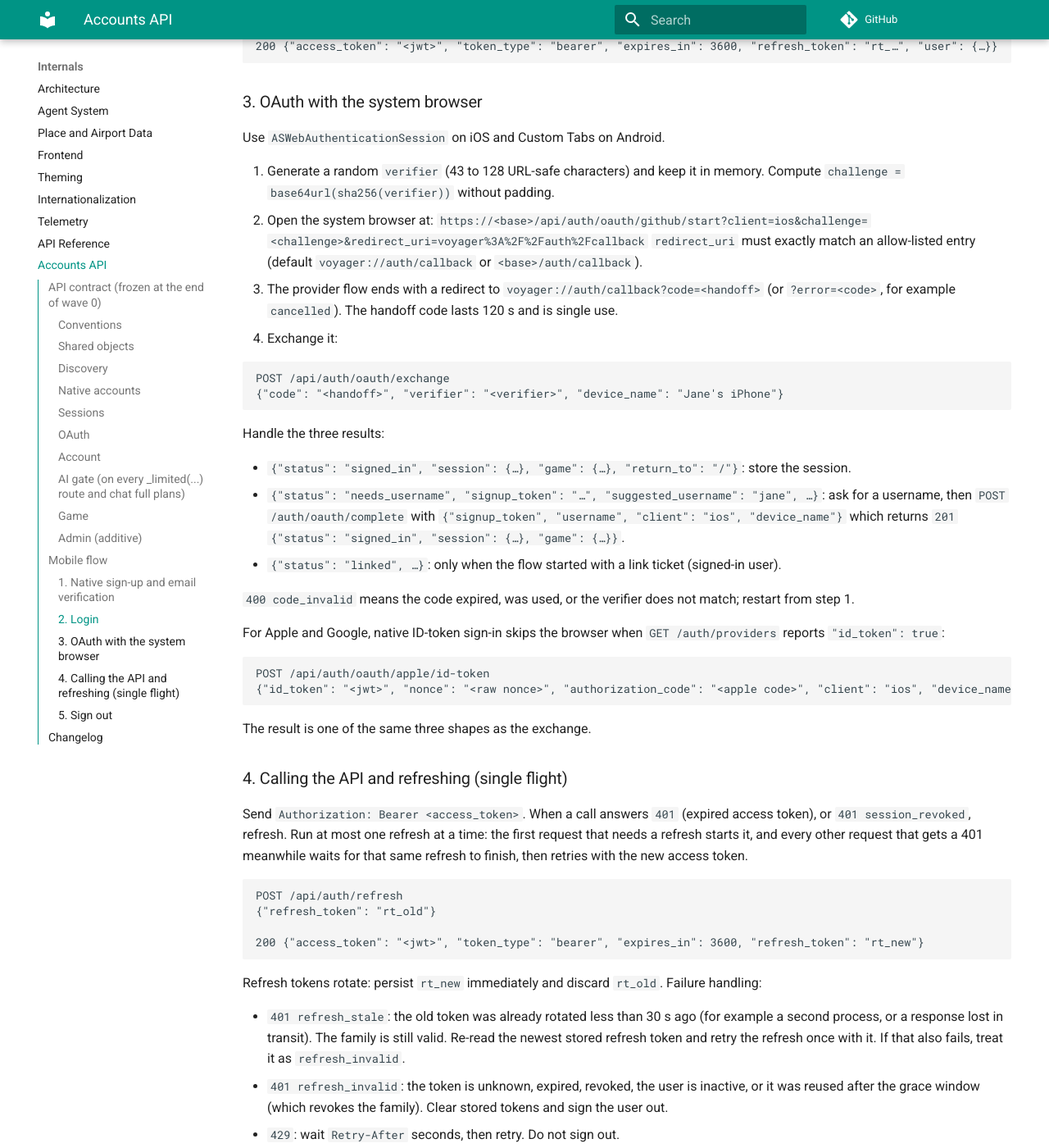
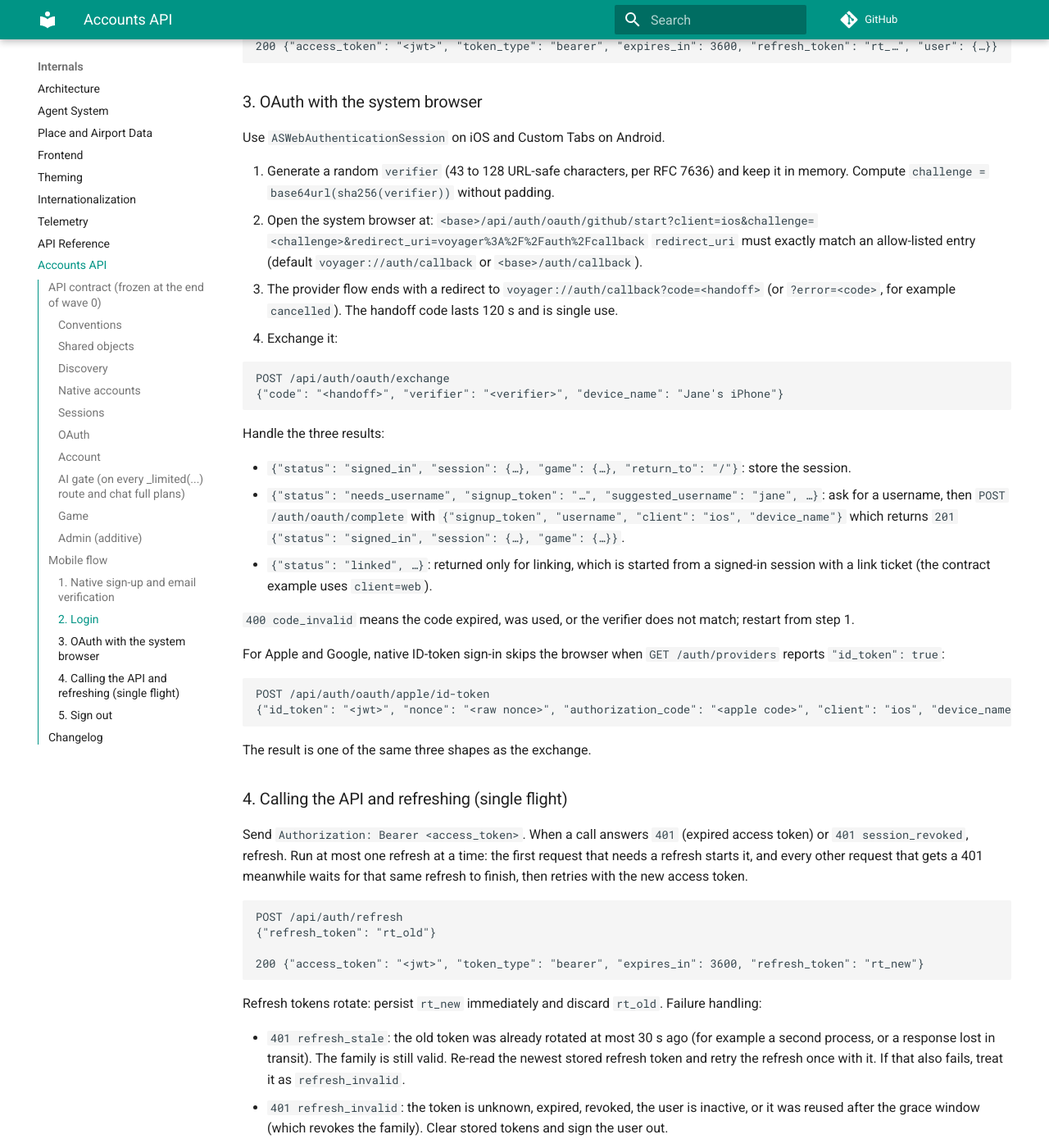
Before and after one commit to rupakc/travel-planner, an MkDocs documentation site: the page built from docs/Accounts-API.md, in a window 1280 px wide and 1400 px high, scrolled down 8525 px. Shown: the whole window at 82% size. Built offline with MkDocs 1.6.1 and Material for MkDocs 9.7.7, drawn with Linux system fonts in a browser that asks for light colours; comment, search, counter and statistics services are not loaded; some of the changed text lies outside the part shown.

Commit message:
docs: tighten Accounts API mobile flow wording
Co-Authored-By: Claude Sonnet 5.5 <noreply@anthropic.com>

````diff
--- a/docs/Accounts-API.md
+++ b/docs/Accounts-API.md
@@ -187,9 +187,9 @@ POST /api/auth/login
 
 Use `ASWebAuthenticationSession` on iOS and Custom Tabs on Android.
 
-1. Generate a random `verifier` (43 to 128 URL-safe characters) and keep it in memory. Compute `challenge = base64url(sha256(verifier))` without padding.
+1. Generate a random `verifier` (43 to 128 URL-safe characters, per RFC 7636) and keep it in memory. Compute `challenge = base64url(sha256(verifier))` without padding.
 2. Open the system browser at:
-   `https://<base>/api/auth/oauth/github/start?client=ios&challenge=<challenge>&redirect_uri=voyager%3A%2F%2Fauth%2Fcallback`
+   `<base>/api/auth/oauth/github/start?client=ios&challenge=<challenge>&redirect_uri=voyager%3A%2F%2Fauth%2Fcallback`
    `redirect_uri` must exactly match an allow-listed entry (default `voyager://auth/callback` or `<base>/auth/callback`).
 3. The provider flow ends with a redirect to `voyager://auth/callback?code=<handoff>` (or `?error=<code>`, for example `cancelled`). The handoff code lasts 120 s and is single use.
 4. Exchange it:
@@ -203,7 +203,7 @@ Handle the three results:
 
 - `{"status": "signed_in", "session": {…}, "game": {…}, "return_to": "/"}`: store the session.
 - `{"status": "needs_username", "signup_token": "…", "suggested_username": "jane", …}`: ask for a username, then `POST /auth/oauth/complete` with `{"signup_token", "username", "client": "ios", "device_name"}` which returns `201 {"status": "signed_in", "session": {…}, "game": {…}}`.
-- `{"status": "linked", …}`: only when the flow started with a link ticket (signed-in user).
+- `{"status": "linked", …}`: returned only for linking, which is started from a signed-in session with a link ticket (the contract example uses `client=web`).
 
 `400 code_invalid` means the code expired, was used, or the verifier does not match; restart from step 1.
 
@@ -218,7 +218,7 @@ The result is one of the same three shapes as the exchange.
 
 ### 4. Calling the API and refreshing (single flight)
 
-Send `Authorization: Bearer <access_token>`. When a call answers `401` (expired access token), or `401 session_revoked`, refresh. Run at most one refresh at a time: the first request that needs a refresh starts it, and every other request that gets a 401 meanwhile waits for that same refresh to finish, then retries with the new access token.
+Send `Authorization: Bearer <access_token>`. When a call answers `401` (expired access token) or `401 session_revoked`, refresh. Run at most one refresh at a time: the first request that needs a refresh starts it, and every other request that gets a 401 meanwhile waits for that same refresh to finish, then retries with the new access token.
 
 ```http
 POST /api/auth/refresh
@@ -229,11 +229,11 @@ POST /api/auth/refresh
 
 Refresh tokens rotate: persist `rt_new` immediately and discard `rt_old`. Failure handling:
 
-- `401 refresh_stale`: the old token was already rotated less than 30 s ago (for example a second process, or a response lost in transit). The family is still valid. Re-read the newest stored refresh token and retry the refresh once with it. If that also fails, treat it as `refresh_invalid`.
+- `401 refresh_stale`: the old token was already rotated at most 30 s ago (for example a second process, or a response lost in transit). The family is still valid. Re-read the newest stored refresh token and retry the refresh once with it. If that also fails, treat it as `refresh_invalid`.
 - `401 refresh_invalid`: the token is unknown, expired, revoked, the user is inactive, or it was reused after the grace window (which revokes the family). Clear stored tokens and sign the user out.
 - `429`: wait `Retry-After` seconds, then retry. Do not sign out.
 
-A `401 session_revoked` on a freshly refreshed token means the password changed elsewhere or "sign out everywhere" was used: sign out.
+On `401 session_revoked`, try one refresh; if the refresh fails, sign out.
 
 ### 5. Sign out
 
````
